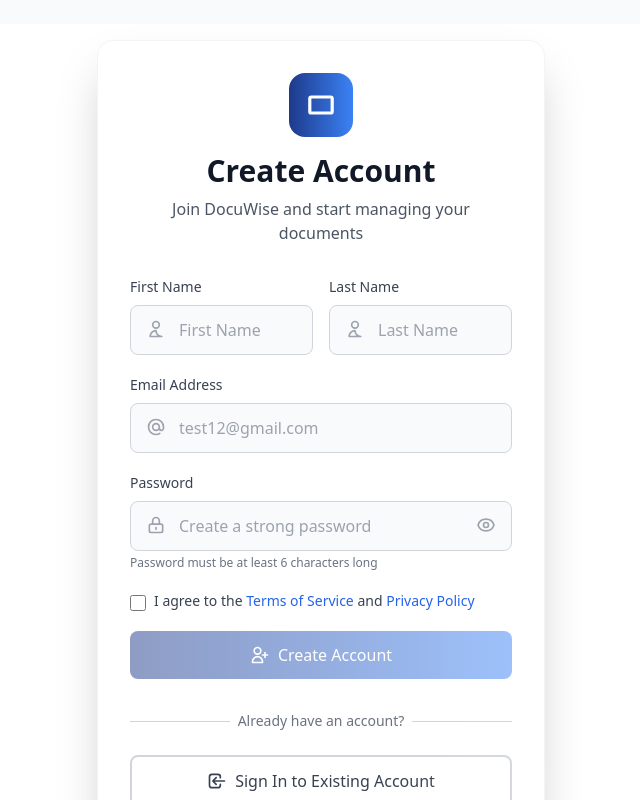
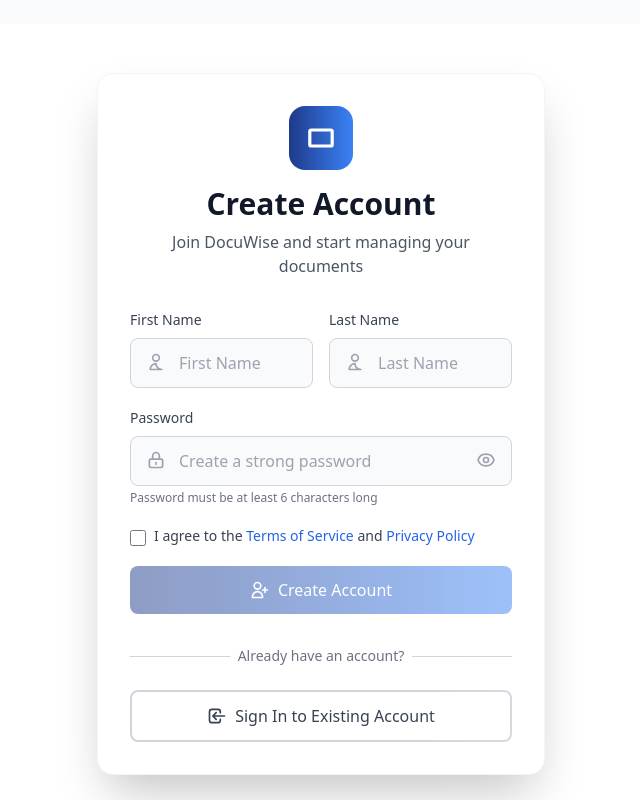
Before and after one commit to junaidshapal/DocuWiseFrontend, an Angular app: page /register in a window 1280 px wide. Shown: the whole page, without its empty margins (319-959 px from the left). Built offline with nearby package versions, Linux system fonts and the light colour scheme; no server answers.

Commit message:
register changes removed

```diff
--- a/src/app/auth/register/register.component.html
+++ b/src/app/auth/register/register.component.html
@@ -51,22 +51,7 @@
           </div>
         </div>
 
-        <div>
-          <label for="email" class="block text-sm font-medium text-gray-700 mb-2">Email Address</label>
-          <div class="relative">
-            <input
-              id="email"
-              name="email"
-              type="email"
-              [(ngModel)]="form.email"
-              placeholder="test12@gmail.com"
-              required
-              class="w-full px-4 py-3 pl-12 border border-gray-300 rounded-lg focus:ring-2 focus:ring-blue-500 focus:border-transparent transition-all duration-200 bg-gray-50 focus:bg-white">
-            <svg class="absolute left-4 top-3.5 w-5 h-5 text-gray-400" fill="none" stroke="currentColor" viewBox="0 0 24 24">
-              <path stroke-linecap="round" stroke-linejoin="round" stroke-width="2" d="M16 12a4 4 0 10-8 0 4 4 0 008 0zm0 0v1.5a2.5 2.5 0 005 0V12a9 9 0 10-9 9m4.5-1.206a8.959 8.959 0 01-4.5 1.207"/>
-            </svg>
-          </div>
-        </div>
+
 
         <div>
           <label for="password" class="block text-sm font-medium text-gray-700 mb-2">Password</label>
```
